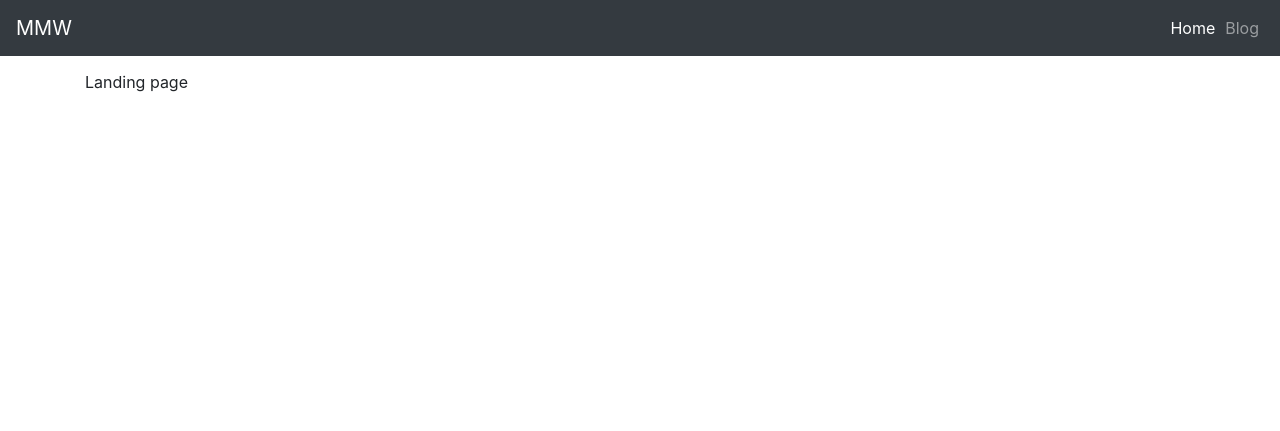
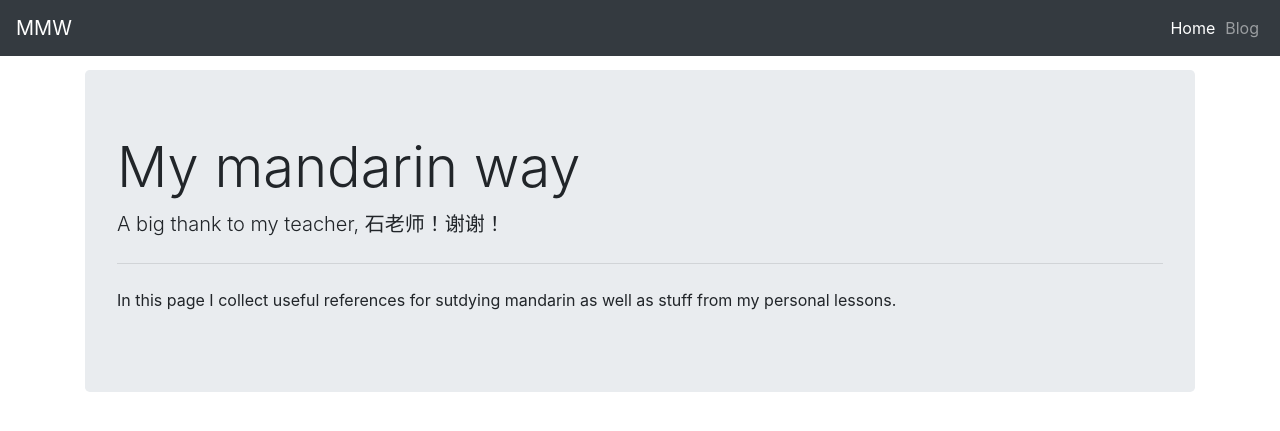
Before and after one commit to johannst/mmw, a Jekyll site: the page built from index.md, in a window 1280 px wide. Shown: the top 431 px of the page. Built offline with Jekyll 4.4.1, drawn with Linux system fonts in a browser that asks for light colours.

Commit message:
Added jumbotron to landing page

```diff
--- a/index.md
+++ b/index.md
@@ -2,4 +2,9 @@
 layout: page
 ---
 
-Landing page
+<div class="jumbotron">
+  <h1 class="display-4">My mandarin way</h1>
+  <p class="lead">A big thank to my teacher, 石老师！谢谢！</p>
+  <hr class="my-4">
+  <p>In this page I collect useful references for sutdying mandarin as well as stuff from my personal lessons.</p>
+</div>
```
